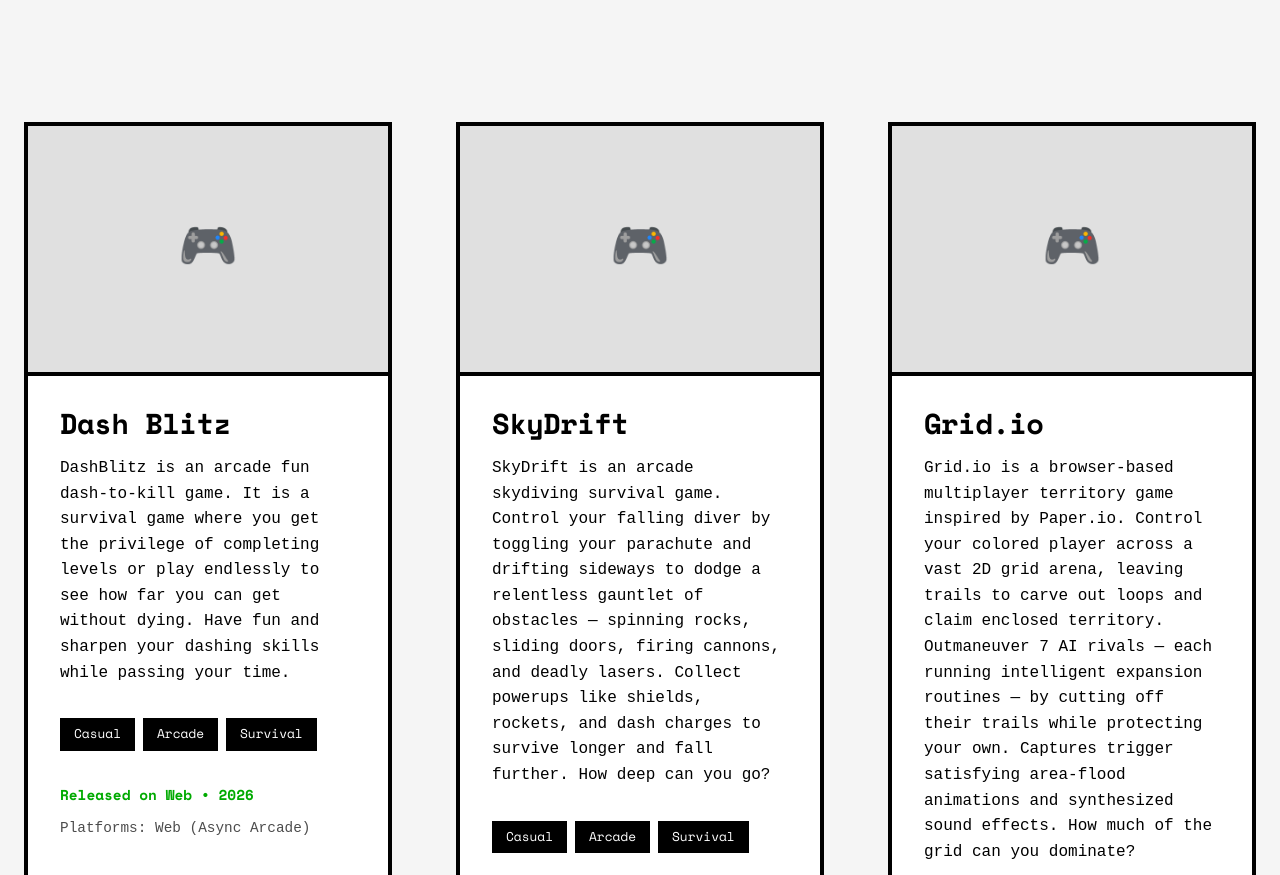
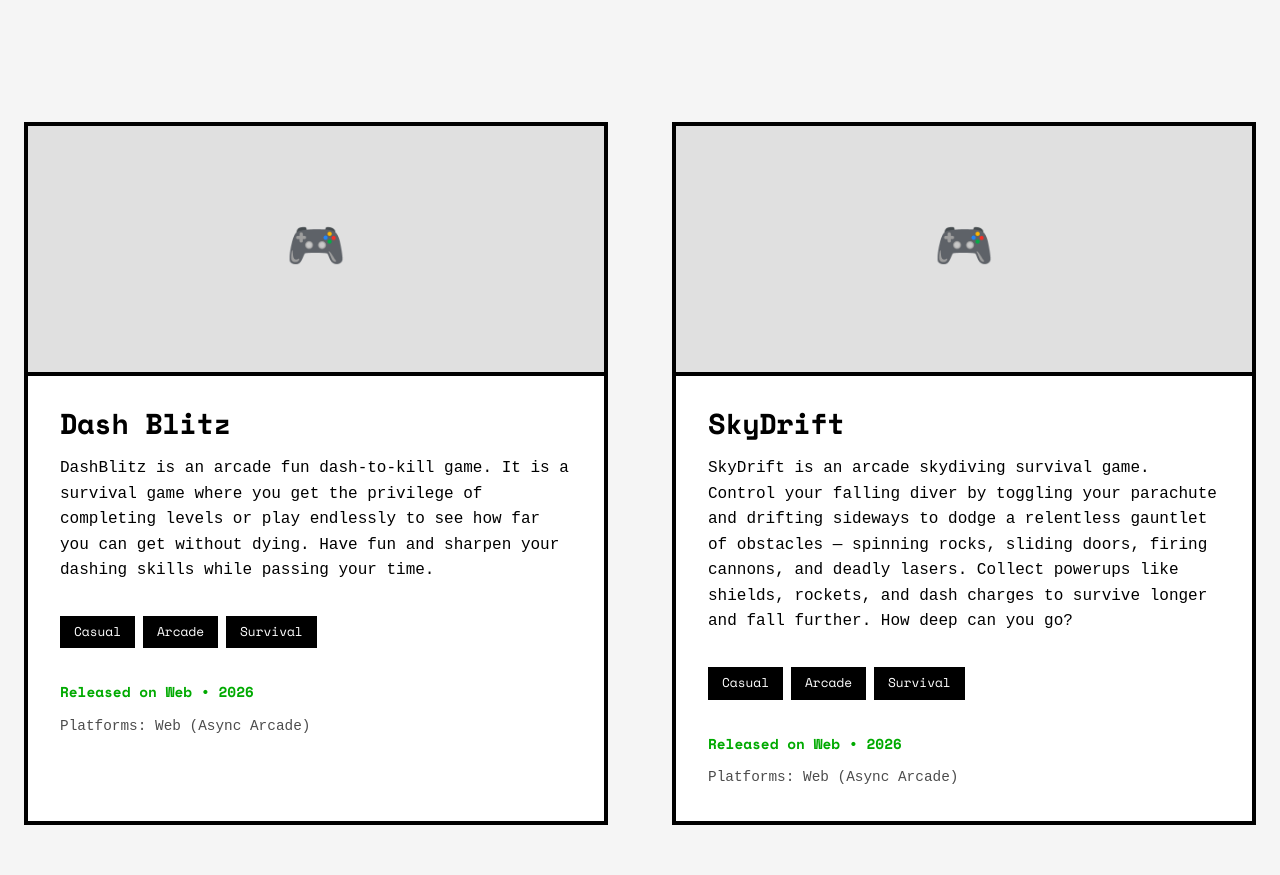
Before and after one commit to asyncarcade/asyncarcade.github.io, a plain HTML site: page index.html in a window 1280 px wide. Shown: the part 1600-2475 px from the top of the page. Drawn offline with nearby package versions, Linux system fonts and the light colour scheme.

Commit message:
small styling fix

```diff
--- a/styles.css
+++ b/styles.css
@@ -253,7 +253,7 @@
 
 .games-grid {
   display: grid;
-  grid-template-columns: repeat(auto-fit, minmax(300px, 1fr));
+  grid-template-columns: repeat(auto-fit, minmax(500px, 1fr));
   gap: var(--spacing-lg);
 }
 
```
